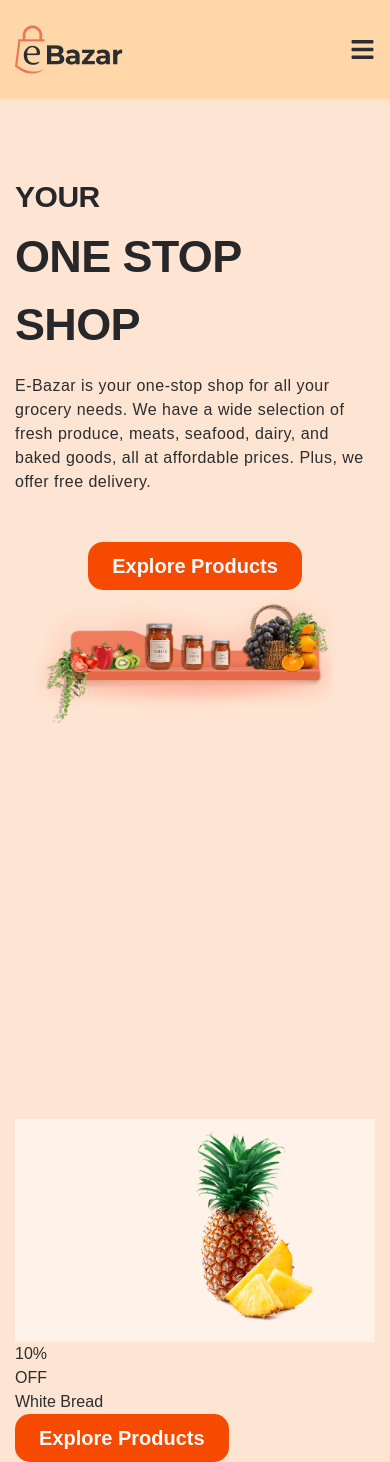
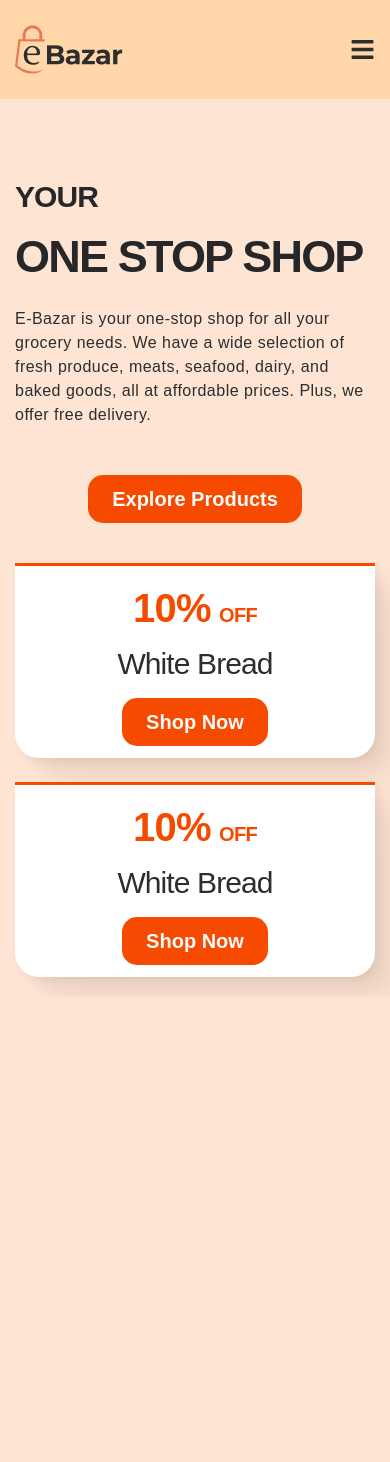
Before and after one commit to hossein1075/e-Bazar, a React (Vite) app: page / in a window 390 px wide. After the commit the page ends 997 px from the top, so only its background shows below. Built offline with nearby package versions, Linux system fonts and the light colour scheme.

Commit message:
complete section category

```diff
--- a/src/components/header/navMobile/NavMobile.jsx
+++ b/src/components/header/navMobile/NavMobile.jsx
@@ -10,7 +10,7 @@ function NavMobile() {
     }
     return (
         <>
-            <nav className='fixed top-0 left-0 right-0 bg-orange-200 block lg:hidden z-50 relative overflow-hidden'>
+            <nav className='fixed top-0 left-0 right-0 bg-orange-200 block lg:hidden z-50 relative '>
                 <div className="container">
                     <div className='flex items-center justify-between py-6.25'>
                         <a href="#">
--- a/src/components/main/componentsMain/BtnOrigin/BtnOrigin.jsx
+++ b/src/components/main/componentsMain/BtnOrigin/BtnOrigin.jsx
@@ -1,10 +1,10 @@
 import React from 'react'
 import './BtnOrigin.css'
-function BtnOrigin() {
+function BtnOrigin({text}) {
     return (
         <>
                 <button className='bg-orange-600 py-2.5 md:py-3 px-6 md:px-8 rounded-[15px] font-bold text-xl text-zinc-50 cursor-pointer btn_after'>
-                    <a href="#">Explore Products</a>
+                    <a href="#">{text}</a>
                 </button>
         </>
     )
--- /dev/null
+++ b/src/components/main/componentsMain/BtnOrigin/InfoBtnOrigin.jsx
@@ -0,0 +1,10 @@
+let InfoBtnOrigin = [
+    {id: 1, info: 'Explore Products'},
+    {id: 2, info: 'Shop Now'},
+    {id: 3, info: 'Add to Cart'},
+    {id: 4, info: 'Discover More'},
+    {id: 5, info: 'Read More'},
+    {id: 5, info: 'Subscribe'},
+]
+
+export default InfoBtnOrigin
--- a/src/components/main/componentsMain/CategoryBox/CategoryBox.jsx
+++ b/src/components/main/componentsMain/CategoryBox/CategoryBox.jsx
@@ -1,17 +1,25 @@
 import React from 'react'
 import BtnOrigin from '../BtnOrigin/BtnOrigin'
+import InfoBtnOrigin from '../BtnOrigin/InfoBtnOrigin'
 function CategoryBox() {
   return (
     <>
-    <div>
-        <img src="/images/c-2.png" alt="category" />
-        <div>
-            <h2>10%</h2>
-            <span>OFF</span>
-            <h4>White Bread</h4>
-           <BtnOrigin/>
+      <div className='relative overflow-hidden border-t-3 border-solid border-orange-600 rounded-b-3xl shadow-sub  py-3 sm:p-0 text-center sm:text-left bg-white sm:bg-transparent'>
+        <img src="/images/c-2.png" className='hidden sm:block w-full  transition-all duration-500 ease-linear hover:scale-110' alt="category" />
+        <div className='sm:absolute sm:top-1/2 sm:left-[3%] sm:-translate-y-1/2'>
+          <h2 className='mb-2 font-bold tracking-tightest text-orange-600'>
+            <span className='text-4x-l-5 lg:text-6xl'>
+
+            10%
+            </span>
+            <span className='inline-block ml-2 lg:ml-4.25 text-xl lg:text-2xl'>OFF</span>
+          </h2>
+
+          <h4 className='text-3xl md:text-4xl tracking-tightest2 mb-4 md:mb-8'>White Bread</h4>
+          <BtnOrigin text={InfoBtnOrigin[1].info} />
         </div>
-    </div>
+      </div>
+
     </>
   )
 }
--- a/src/components/main/sections/section1/Banner.jsx
+++ b/src/components/main/sections/section1/Banner.jsx
@@ -1,23 +1,24 @@
 import React from 'react'
 import './Banner.css'
 import BtnOrigin from '../../componentsMain/BtnOrigin/BtnOrigin'
+import InfoBtnOrigin from '../../componentsMain/BtnOrigin/InfoBtnOrigin'
 function Banner() {
     return (
         <>
-            <section className='md:bg-[url(/images/hero-banner.png)] bg-center bg-no-repeat bg-size-cover h-[940px]'>
+            <section className='md:bg-[url(/images/hero-banner.png)] bg-center bg-no-repeat bg-size-cover xl::h-[940px]'>
                 <div className="container">
-                    <div>
-                        <h5 className='text-3xl sm:text-[35px] md:text-[42px] xl:text-[47px] font-Lato-Bold font-bold tracking-[-0.03rem] text-zinc-800 mb-2'>YOUR</h5>
-                        <h2 className='text-[45px] sm:text-[50px] md:text-[65px] xl:text-[80px] font-Lato-Bold font-bold tracking-[-0.04rem] text-zinc-800 mb-4'>ONE STOP SHOP</h2>
+                    <div className='mb-10 sm:mb-0'>
+                        <h5 className='text-3xl sm:text-[35px] md:text-4x-l-5 xl:text-[47px] font-Lato-Bold font-bold tracking-tightest2 text-zinc-800 mb-2'>YOUR</h5>
+                        <h2 className='text-[45px] sm:text-[50px] md:text-[65px] xl:text-[80px] font-Lato-Bold font-bold tracking-tightest text-zinc-800 mb-4'>ONE STOP SHOP</h2>
                         <p className='tracking-[0.03rem] mb-5 relative sm:p_after max-w-150'>E-Bazar is your one-stop shop for all your grocery needs. We have
                             a wide selection of fresh produce, meats, seafood, dairy, and
                             baked goods, all at affordable prices. Plus, we offer free delivery.
                         </p>
                         <div className='mt-12 text-center md:text-right md:max-w-230'>
-                            <BtnOrigin/>
+                            <BtnOrigin text={InfoBtnOrigin[0].info}/>
                         </div>
                     </div>
-                    <div>
+                    <div className='hidden sm:block'>
                         <img src="/images/object-1.png" alt="banner" />
                     </div>
                 </div>
--- a/src/components/main/sections/section2/Category.jsx
+++ b/src/components/main/sections/section2/Category.jsx
@@ -1,11 +1,15 @@
 import React from 'react'
 import CategoryBox from '../../componentsMain/CategoryBox/CategoryBox'
+
 function Category() {
     return (
         <>
-            <section>
+            <section className='mb-5'>
                 <div className="container">
-                    <CategoryBox />
+                   <div className='grid md:grid-cols-2 items-center gap-6'>
+                     <CategoryBox/>
+                    <CategoryBox/>
+                   </div>
                 </div>
             </section>
         </>
--- a/src/index.css
+++ b/src/index.css
@@ -40,6 +40,9 @@
   --font-Lato-Bold: "Lato Bold", sans-serif;
   --font-RobotoSerif-Regular: "RobotoSerif Regular", sans-serif;
   --font-RobotoSerif-Bold: "RobotoSerif Bold", sans-serif;
+  --text-4x-l-5: 2.5rem;
+   --tracking-tightest: -0.04em;
+   --tracking-tightest2: -0.03em;
 }
 
 /* class */
```
